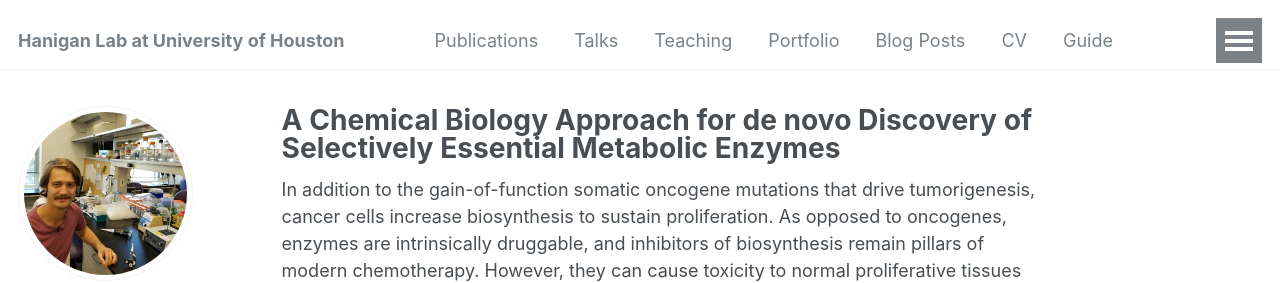
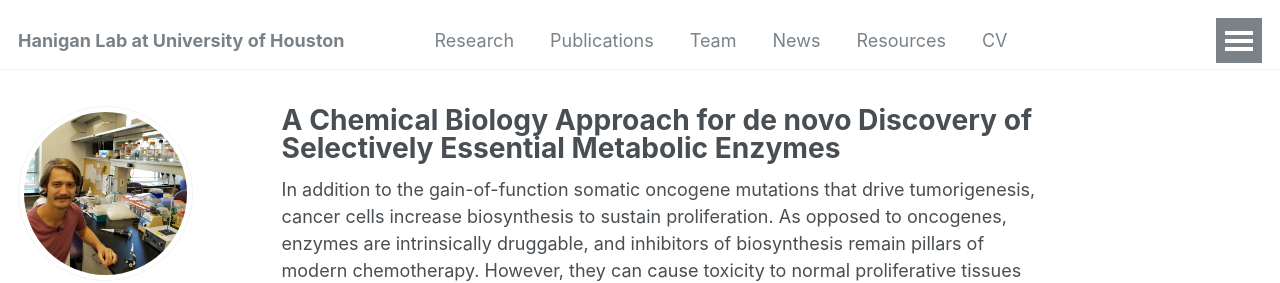
Before and after one commit to twhanigan/twhanigan.github.io, a Jekyll site: the page built from _pages/about.md, in a window 1280 px wide. Shown: the top 283 px of the page. Built offline with Jekyll 4.4.1, drawn with Linux system fonts in a browser that asks for light colours; nearby versions of some CDN libraries; some web fonts are replaced; a script bundle is joined from its source files by our own code; library files that are not in the unit come from our copies.

Commit message:
Update navigation.yml

```diff
--- a/_data/navigation.yml
+++ b/_data/navigation.yml
@@ -1,22 +1,19 @@
 # main links links
 main:
+  - title: "Research"
+    url: /talks/
+
   - title: "Publications"
     url: /publications/
 
-  - title: "Talks"
-    url: /talks/
-
-  - title: "Teaching"
+  - title: "Team"
     url: /teaching/
 
-  - title: "Portfolio"
+  - title: "News"
     url: /portfolio/
 
-  - title: "Blog Posts"
+  - title: "Resources"
     url: /year-archive/
 
   - title: "CV"
     url: /cv/
-
-  - title: "Guide"
-    url: /markdown/
```
